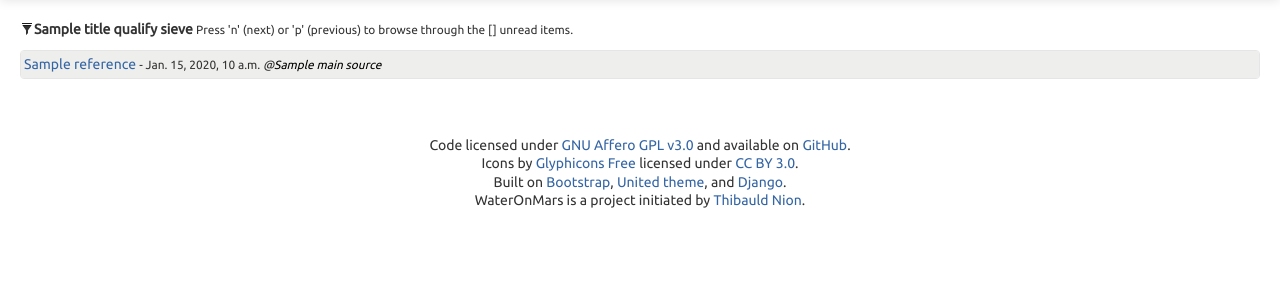
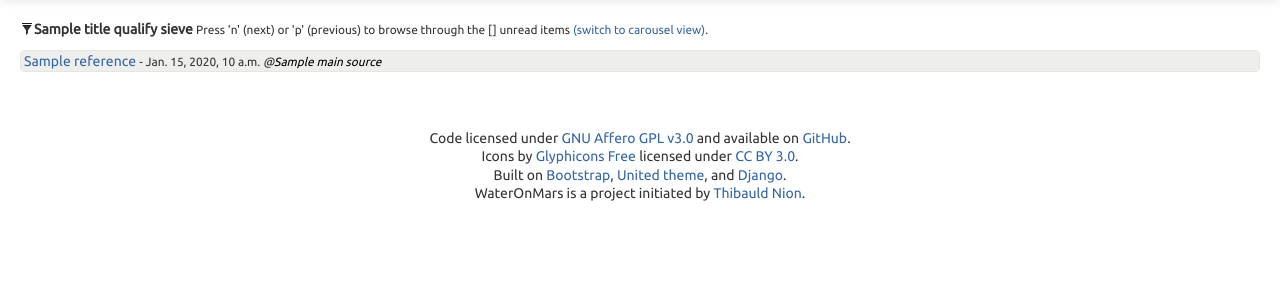
Before and after one commit to tibonihoo/wateronmars, a Django app: template wom_user/templates/sieve.html in a window 1280 px wide. Shown: the part 41-341 px from the top of the page. Run offline with Django 3.2, Linux system fonts and the light colour scheme; the template is opened without the code that fills it: most values are stand-ins (such as "Sample title", 1, 10 or a date in 2020); parts of the project's set-up code (start-up, migrations or seed data) failed here and were passed over; some libraries are stand-ins or nearby versions.

Commit message:
use carousel view for the sieve on touch devices and move css into separate static files

```diff
--- /dev/null
+++ b/wom_user/static/css/wom_base.css
@@ -0,0 +1,16 @@
+/*
+WaterOnMars's base styling.
+Author: Thibauld Nion
+Licence: Affero GPLv3 (https://raw.github.com/tibonihoo/wateronmars/master/COPYING)
+Site: https://github.com/tibonihoo/wateronmars
+*/
+
+.navbar .nav > li > a { border-right: none; border-left: none; }
+.navbar .nav > li > a:hover { border-right: none; border-left: none; }
+a { color: #3465a4; }
+.navbar .brand { margin-left: 0px; }
+.footer { text-align: center; line-height: 60%; margin-top: 3em; }
+.footer ul li { display: inline; }
+@media (min-width: 1200px) {
+  #below-nav { padding-top: 60px; }
+}
--- /dev/null
+++ b/wom_user/static/css/wom_sieve.css
@@ -0,0 +1,60 @@
+/*
+WaterOnMars's sieve styling.
+Author: Thibauld Nion
+Licence: Affero GPLv3 (https://raw.github.com/tibonihoo/wateronmars/master/COPYING)
+Site: https://github.com/tibonihoo/wateronmars
+*/
+
+.read .accordion-heading {color: gray; border: none}
+.read .accordion-heading a {color: gray; border: none}
+.bookmarked {display: none;}
+.saved .save-link {display: none;}
+.saved .bookmarked {display: inline-block;}
+.collapse {
+  -webkit-transition: height 0.15s ease;
+     -moz-transition: height 0.15s ease;
+       -o-transition: height 0.15s ease;
+          transition: height 0.15s ease;
+}
+#server-sync-problem {display : none;}
+#server-save-failed  {display : none;}
+#news-loading  { display : none;}
+#news-loading  img { background-color: white; padding: 1px; margin-top: -3px; }
+.sourceURL { color: black; decoration: None; }
+.sourceFeedURL { color: black; decoration: None; }
+.carousel-control {
+  font-size: 20px;
+  width: 20px;
+  height: 75%;
+  border: none;
+  top: 20%;
+  opacity: 1;
+  background-color: rgb(128,128,128);
+}
+.carousel-control:hover {
+  background-color: rgb(212, 68, 19);
+  opacity: 1;
+}
+.carousel-control:focus {
+  background-color: rgb(128, 128, 128);
+  opacity: 1;
+}
+.carousel-control.right {
+   left: auto;
+   right: 8px;
+}
+.carousel-control.left {
+   left: 5px;
+   right: auto;
+}
+.carousel-fig { padding-left: 20px; padding-right: 20px;}
+.carousel-fig .news-abstract { height: 25em; overflow: auto; }
+.news-metadata { margin-top: 3px; }
+@media screen and (max-width: 699px) {
+  body { padding-right: 1px; padding-left: 5px; }
+  .carousel-control { font-size: 10px; width: 10px;}
+  .carousel-control.right { right: 6px; }
+  .carousel-control.left { left: 2px; }
+  .carousel-fig { padding-left: 2px; padding-right: 2px;}
+  .accordion-inner { padding: 12px; }
+}
--- a/wom_user/static/js/sieve_ux.js
+++ b/wom_user/static/js/sieve_ux.js
@@ -38,15 +38,26 @@
   gReadURLs = [];
   gUserCollectionURL = "";
   gNumUnread = 0;
+  gInCarousel = false;
 }
 
+function onCarouselSlid() {
+  var newlyShownItemIdx = parseInt($(".item:visible").attr("id").slice(3));
+  $(".carousel").carousel("pause");
+  var previouslyShownItemIdx = gCurrentlyExpandedItem;
+  if (previouslyShownItemIdx>=0) {
+    var referenceId = '#ref'+previouslyShownItemIdx;
+    markAsRead($(referenceId),previouslyShownItemIdx);
+  }
+  gCurrentlyExpandedItem  = newlyShownItemIdx;
+}
 
 // Activation that needs to be called once the page is fully generated
 // @param syncWithServer a boolean telling whether the read status
 // @param userCollectionURL the url to which new bookmarks should be posted
 // @param numUnread the total number of unread items
 // should be synced with the server.
-function activateKeyBindings(syncWithServer,userCollectionURL,numUnread)
+function activateKeyBindings(syncWithServer,userCollectionURL,numUnread,switchToAccordionText,switchToCarouselText)
 {
   // keybindings globals
   gCurrentlyExpandedItem = -1;
@@ -55,12 +66,50 @@
   gSyncWithServer = syncWithServer;
   gUserCollectionURL = userCollectionURL;
   gNumUnread = numUnread
-  // hook the hide/show calbacks in the feed items
-  for(idx=0;idx<gNumReferences;idx+=1)
+  // check if viewed in a touch device (and if so activate the
+  // carousel by default) with code taken from http://stackoverflow.com/questions/4817029/whats-the-best-way-to-detect-a-touch-screen-device-using-javascript
+  var isTouch = (('ontouchstart' in window) || (navigator.msMaxTouchPoints > 0));
+  if (window.location.href.endsWith("?view=carousel") ||
+      (isTouch && !window.location.href.endsWith("?view=accordion")))
   {
-    currentId = 'collapse'+idx.toString()
-    $("#"+currentId).on('hidden', createHiddenCallback(idx) );
-    $("#"+currentId).on('shown', createShownCallback(idx) );
+    gInCarousel = true;
+    // make sure to disable the collapsible parts of the accordion
+    $(".collapse").removeClass("collapse").addClass("carousel-fig");
+    if (gNumReferences>0)
+    {
+      // show carousel nav buttons
+      $(".carousel-control").show();
+    } else { $(".carousel-control").hide(); }
+    // show the right "switch" text taking into account that accordion
+    // is the default view for non-touch devices
+    var accordionURLQuery = "./";
+    if (isTouch) { accordionURLQuery = "./?view=accordion"; }
+    $("#view-switch").attr("href",accordionURLQuery).text(switchToAccordionText);
+    // add event
+    $(".carousel").on('slid',  function () { onCarouselSlid()});
+    $(".carousel").carousel("next");
+    gCurrentlyExpandedItem = 0;
+    $(".carousel-control.left").on('click',function (){$(".carousel").carousel("prev")});
+    $(".carousel-control.right").on('click',function (){$(".carousel").carousel("next")});
+  }
+  else
+  {
+    // make sure the carousel won't be activated by bootstrap
+    $("#sieve-frame").removeClass("carousel-inner");
+    // cleanup display from useless buttons
+    $(".carousel-control").hide();
+    // show the right "switch" text taking into account that carousel
+    // is the default view for touch devices
+    var carouselURLQuery = "./?view=carousel";
+    if (isTouch) { carouselURLQuery = "./"; }
+    $("#view-switch").attr("href",carouselURLQuery).text(switchToCarouselText);
+    // hook the hide/show calbacks in the feed items
+    for(idx=0;idx<gNumReferences;idx+=1)
+    {
+      currentId = 'collapse'+idx.toString()
+      $("#"+currentId).on('hidden', createHiddenCallback(idx) );
+      $("#"+currentId).on('shown', createShownCallback(idx) );
+    }
   }
 }
 
@@ -281,6 +330,10 @@
 
 // Expand previous item
 Mousetrap.bind('p', function() {
+  if (gInCarousel) {
+    $(".carousel").carousel("prev");
+    return true;
+  }
   if(gMouseTrapDisabled) {return false;}
   gMouseTrapDisabled = true;
   var collapsedItemIdx = collapseCurrentlyExpandedItem();
@@ -299,6 +352,10 @@
 
 // Expand next item
 Mousetrap.bind('n', function() {
+  if (gInCarousel) {
+    $(".carousel").carousel("next");
+    return true;
+  }
   if(gMouseTrapDisabled) {return false;}
   gMouseTrapDisabled = true;
   var collapsedItemIdx = collapseCurrentlyExpandedItem();
--- a/wom_user/templates/base_nojs.html
+++ b/wom_user/templates/base_nojs.html
@@ -9,17 +9,7 @@
     <link href="{{ STATIC_URL }}bootstrap/css/bootstrap.min.css" rel="stylesheet">
     <link href="{{ STATIC_URL }}bootstrap/css/bootstrap-responsive.css" rel="stylesheet">
     <link rel="icon" type="image/png" href="{{ STATIC_URL }}img/wom-logo-16.png">
-    <style>
-    .navbar .nav > li > a { border-right: none; border-left: none; }
-    .navbar .nav > li > a:hover { border-right: none; border-left: none; }
-    a { color: #3465a4; }
-    .navbar .brand { margin-left: 0px; }
-    .footer { text-align: center; line-height: 60%; margin-top: 3em; }
-    .footer ul li { display: inline; }
-    @media (min-width: 1200px) {
-      #below-nav { padding-top: 60px; }
-    }
-    </style>
+    <link href="{{ STATIC_URL }}css/wom_base.css" rel="stylesheet">
     {% block head_after_css %}
     {% endblock %}
   </head>
--- a/wom_user/templates/sieve.html
+++ b/wom_user/templates/sieve.html
@@ -9,25 +9,7 @@
 {% block extrahead %}
 <script src="{{ STATIC_URL }}js/mousetrap.min.js"></script>
 <script src="{{ STATIC_URL }}js/sieve_ux.js"></script>
-<style type="text/css">
-   .read .accordion-heading {color: gray; border: none}
-   .read .accordion-heading a {color: gray; border: none}
-   .bookmarked {display: none;}
-   .saved .save-link {display: none;}
-   .saved .bookmarked {display: inline-block;}
-   .collapse {
-     -webkit-transition: height 0.15s ease;
-        -moz-transition: height 0.15s ease;
-          -o-transition: height 0.15s ease;
-             transition: height 0.15s ease;
-   }
-   #server-sync-problem {display : none;}
-   #server-save-failed  {display : none;}
-   #news-loading  { display : none;}
-   #news-loading  img { background-color: white; padding: 1px; margin-top: -3px; }
-   .sourceURL { color: black; decoration: None; }
-   .sourceFeedURL { color: black; decoration: None; }
- </style>
+<link href="{{ STATIC_URL }}css/wom_sieve.css" rel="stylesheet">
 <script>
 prepareKeyBindings();
 </script>
@@ -41,22 +23,23 @@
 
 {% block content %}
 <p><i class="icon-filter"></i><strong>{{ title_qualify }} sieve</strong>
-  <small>Press 'n' (next) or 'p' (previous) to browse through the <span id="num_unread">{{ num_unread_references }}</span> unread items.</small>
+  <small>Press 'n' (next) or 'p' (previous) to browse through the <span id="num_unread">{{ num_unread_references }}</span> unread items <a href="./" id="view-switch"></a>.</small>
 </p>
 
 {# List the references #}
-<div class="accordion" id="sieve-accordion">
+<div class="carousel slide">
+<div class="accordion carousel-inner" id="sieve-frame">
 {% for rust in oldest_unread_references %}
-  <div class="accordion-group reference{% if rust.has_been_saved %} saved{% endif %}" id="ref{{forloop.counter0}}">
-    <div class="accordion-heading accordion-toggle reference-short-description"  style="background-color:#eeeeec;padding:3px;">
-      <a id="ref{{forloop.counter0}}-title"  data-toggle="collapse" data-parent="#sieve-accordion" href="#collapse{{forloop.counter0}}">{{ rust.reference.title }}</a> <small> - {{ rust.reference_pub_date }} <em>@<a class="sourceURL" id="ref{{forloop.counter0}}-sourceURL" href="{{ rust.main_source.url }}" title="{{ rust.main_source.title }}">{{ rust.main_source.title }}</a></em></small>
+  <div class="accordion-group item reference{% if rust.has_been_saved %} saved{% endif %}" id="ref{{forloop.counter0}}">
+    <div class="accordion-heading accordion-toggle accordion-heading reference-short-description"  style="background-color:#eeeeec;padding:3px;">
+      <a id="ref{{forloop.counter0}}-title"  data-toggle="collapse" data-parent="#sieve-frame" href="#collapse{{forloop.counter0}}">{{ rust.reference.title }}</a> <small> - {{ rust.reference_pub_date }} <em>@<a class="sourceURL" id="ref{{forloop.counter0}}-sourceURL" href="{{ rust.main_source.url }}" title="{{ rust.main_source.title }}">{{ rust.main_source.title }}</a></em></small>
     </div>
     <div id="collapse{{forloop.counter0}}" class="accordion-body collapse reference-details">
       <div class="accordion-inner">
-        <div>
+        <div class="news-abstract">
         {{ rust.reference.description|safe }}
         </div>
-        <p style="padding-top:0.5em;"> <a class="save-link" href="javascript:saveCurrentItem()" style="padding-right:0.5em;"><i class="icon-hand-up"></i>bookmark (b)</a><i title="Bookmarked !" class="bookmarked icon-bookmark"></i> <a id="ref{{forloop.counter0}}-URL" title="{{ rust.reference.title }}" href="{{ rust.reference.url }}" style="padding-right:0.5em;"><i class="icon-globe"></i>view on site (v)</a>
+        <div class="news-metadata" style="padding-top:0.5em;"> <a class="save-link" href="javascript:saveCurrentItem()" style="padding-right:0.5em;"><i class="icon-hand-up"></i>bookmark (b)</a><i title="Bookmarked !" class="bookmarked icon-bookmark"></i> <a id="ref{{forloop.counter0}}-URL" title="{{ rust.reference.title }}" href="{{ rust.reference.url }}" style="padding-right:0.5em;"><i class="icon-globe"></i>view on site (v)</a>
           {% for tag in rust.get_tag_names %}
           {% if forloop.first %}
           <i class="icon-tags" title="Tags"></i>
@@ -66,7 +49,7 @@
           ,
           {% endif %}
           {% endfor %}
-        </p>
+        </div>
       </div>
     </div>
   </div>
@@ -75,16 +58,20 @@
     <button type="button" class="close" data-dismiss="alert">&times;</button>
     <strong>No news is good news ?</strong>
     <p>No new items were found since your last visit !</p>
-{% if source_add_bookmarklet %}
+    {% if source_add_bookmarklet %}
     <p>You can subscribe to news sources with the following bookmarklet: <a href="{{ source_add_bookmarklet }}">Subscribe !</a></p>.
-{% endif %}
+    {% endif %}
   </div>
   {% endfor %}
+</div>
+<a class="left carousel-control" href="#sieve-frame" title="previous">&nbsp;</a>
+<a class="right carousel-control" href="#sieve-frame" title="next">&nbsp;</a>
 </div>
 {% endblock %}
 
 {% block extrascript %}
 <script>
-activateKeyBindings(true, "{{ user_collection_url }}", {{ num_unread_references }});
+activateKeyBindings(true, "{{ user_collection_url }}", {{ num_unread_references }},"(switch to accordion view)","(switch to carousel view)");
 </script>
+
 {% endblock %}
```
